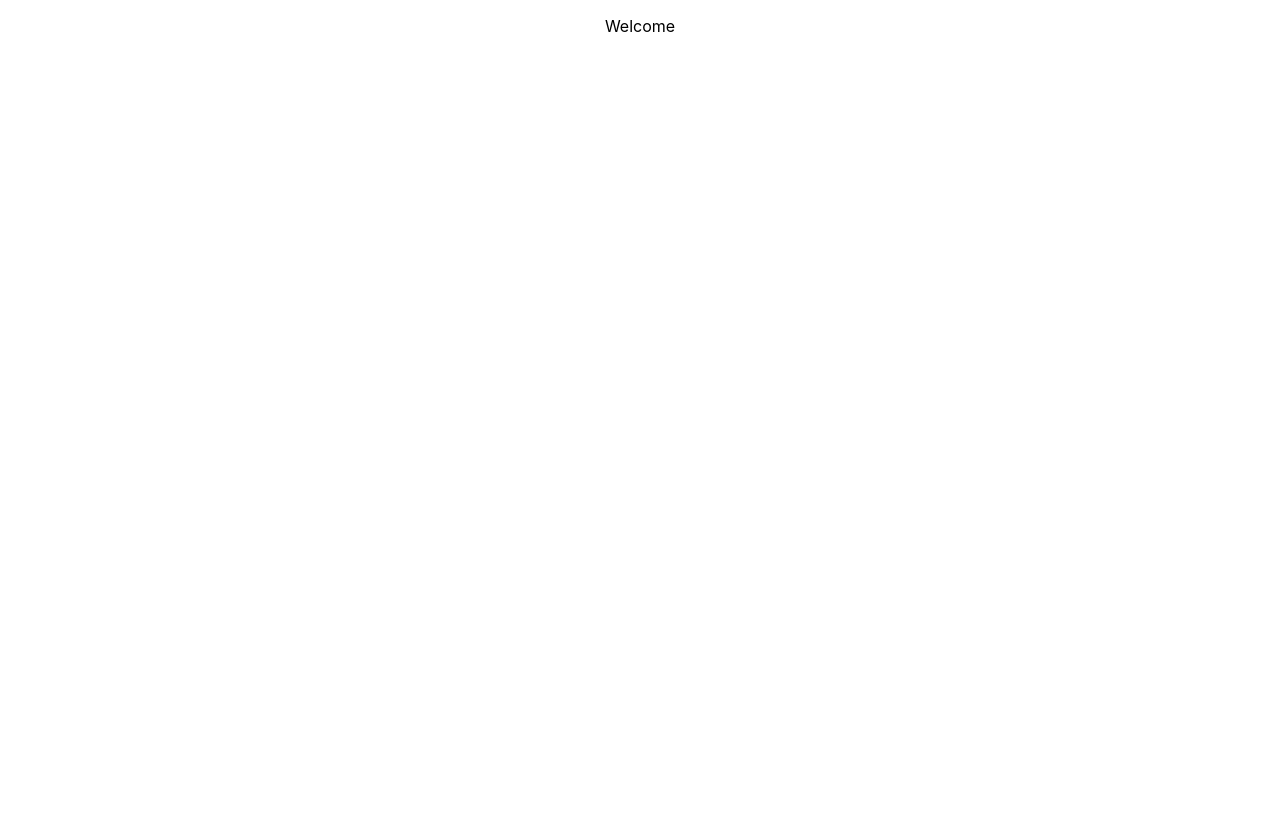
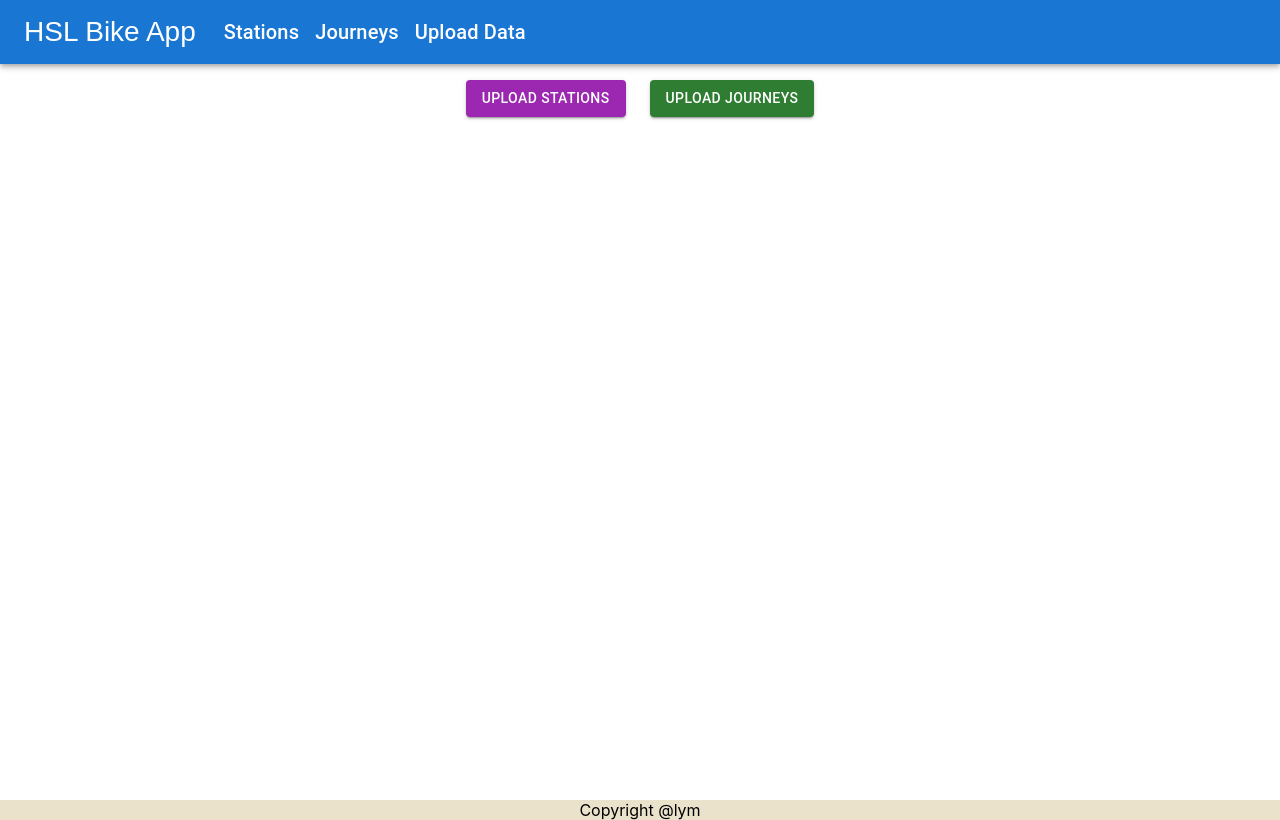
Before and after one commit to yumoL/helsinki_city_bike_app_frontend, a React (Create React App) app: page / in a window 1280 px wide. Built offline with nearby package versions, Linux system fonts and the light colour scheme.

Commit message:
feat: Upload station and journey csv file

```diff
--- a/package.json
+++ b/package.json
@@ -3,9 +3,14 @@
   "version": "0.1.0",
   "private": true,
   "dependencies": {
+    "@emotion/react": "^11.11.0",
+    "@emotion/styled": "^11.11.0",
+    "@mui/icons-material": "^5.11.16",
+    "@mui/material": "^5.13.0",
     "@testing-library/jest-dom": "^5.16.5",
     "@testing-library/react": "^13.4.0",
     "@testing-library/user-event": "^13.5.0",
+    "axios": "^1.4.0",
     "react": "^18.2.0",
     "react-dom": "^18.2.0",
     "react-scripts": "5.0.1",
--- a/src/App.js
+++ b/src/App.js
@@ -1,10 +1,18 @@
 import React from 'react'
 import './App.css'
+import Header from './components/Header'
+import DataUploader from './components/DataUploader'
+import Footer from './components/Footer'
 
 function App() {
   return (
     <div className="App">
-      <p>Welcome</p>
+      <div style={{ minHeight: "100vh" }}>
+        <Header />
+        <DataUploader />
+      </div>
+
+      <Footer />
     </div>
   )
 }
--- /dev/null
+++ b/src/components/DataUploader.js
@@ -0,0 +1,66 @@
+import React, { useState } from "react"
+import Button from "@mui/material/Button"
+import Backdrop from '@mui/material/Backdrop'
+import CircularProgress from '@mui/material/CircularProgress'
+import MuiAlert from '@mui/material/Alert'
+import Snackbar from '@mui/material/Snackbar'
+import stationService from "../services/station"
+import journeyService from "../services/journey"
+
+const Alert = React.forwardRef(function Alert(props, ref) {
+  return <MuiAlert elevation={6} ref={ref} variant="filled" {...props} />
+})
+
+const DataUploader = () => {
+  const STATION_TYPE = "station"
+  const JOURNEY_TYPE = "journey"
+  const [loading, setLoading] = useState(false)
+  const [alertOpen, setAlertOpen] = React.useState(false)
+
+  const handleFileChange = type => async event => {
+    const file = event.target.files[0]
+    let formData = new FormData()
+    formData.append("file", file)
+    setLoading(true)
+    if (type === STATION_TYPE) {
+      await stationService.uploadStationFile(formData)
+    } else if (type === JOURNEY_TYPE) {
+      await journeyService.uploadJourneyFile(formData)
+    }
+    setLoading(false)
+    setAlertOpen(true)
+    //setNotification("Your file has been successfully uploaded.")
+  }
+
+  const handleAlertClose = () => {
+    setAlertOpen(false)
+  }
+
+  return (
+    <div>
+      <Button variant="contained" component="label" color="secondary" sx={{ mt: 2 }}>
+        Upload Stations
+        <input type="file" accept=".csv" hidden onChange={handleFileChange(STATION_TYPE)} />
+      </Button>
+      <Button variant="contained" component="label" color="success" sx={{ mt: 2, ml: 3 }}>
+        Upload Journeys
+        <input type="file" accept=".csv" hidden onChange={handleFileChange(JOURNEY_TYPE)} />
+      </Button>
+
+      <Backdrop
+        sx={{ color: '#fff', zIndex: (theme) => theme.zIndex.drawer + 1 }}
+        open={loading}
+      >
+        <CircularProgress color="inherit" />
+      </Backdrop>
+
+      <Snackbar anchorOrigin={{ vertical: "top", horizontal: "center" }} open={alertOpen} autoHideDuration={6000} onClose={handleAlertClose}>
+        <Alert onClose={handleAlertClose} severity="success" sx={{ width: '60%' }}>
+          Your file has been successfully uploaded
+        </Alert>
+      </Snackbar>
+    </div>
+  )
+}
+
+export default DataUploader
--- /dev/null
+++ b/src/components/Footer.js
@@ -0,0 +1,11 @@
+import React from "react"
+
+const Footer = () => {
+  return (
+    <footer style={{ backgroundColor: "#ebe2cc" }}>
+      Copyright @lym
+    </footer>
+  )
+}
+
+export default Footer
--- /dev/null
+++ b/src/components/Header.js
@@ -0,0 +1,39 @@
+import React from "react"
+import AppBar from '@mui/material/AppBar'
+import Box from '@mui/material/Box'
+import Toolbar from '@mui/material/Toolbar'
+import Typography from '@mui/material/Typography'
+import IconButton from '@mui/material/IconButton'
+
+const Header = () => {
+  return (
+    <div>
+      <Box sx={{ flexGrow: 1 }}>
+        <AppBar position="static">
+          <Toolbar>
+            <IconButton
+              size="large"
+              edge="start"
+              color="inherit"
+              aria-label="menu"
+              sx={{ mr: 2 }}
+            >
+              HSL Bike App
+            </IconButton>
+            <Typography variant="h6" sx={{ mr: 2 }} >
+              Stations
+            </Typography>
+            <Typography variant="h6" sx={{ mr: 2 }}>
+              Journeys
+            </Typography>
+            <Typography variant="h6">
+              Upload Data
+            </Typography>
+          </Toolbar>
+        </AppBar>
+      </Box>
+    </div>
+  )
+}
+
+export default Header
--- /dev/null
+++ b/src/services/journey.js
@@ -0,0 +1,13 @@
+import axios from 'axios'
+
+const baseUrl = `${process.env.REACT_APP_BACKEND}/api/journey`
+
+const uploadJourneyFile = async formData => {
+  const res = await axios.post(`${baseUrl}/upload`, formData)
+  console.log('return', res)
+  return res.data
+}
+
+export default {
+  uploadJourneyFile
+}
--- /dev/null
+++ b/src/services/station.js
@@ -0,0 +1,13 @@
+import axios from 'axios'
+
+const baseUrl = `${process.env.REACT_APP_BACKEND}/api/station`
+
+const uploadStationFile = async formData => {
+  const res = await axios.post(`${baseUrl}/upload`, formData)
+  console.log('return', res)
+  return res.data
+}
+
+export default {
+  uploadStationFile
+}
```
Also changed, not shown: 2 other files (tests, documents, lock files or other folders).
